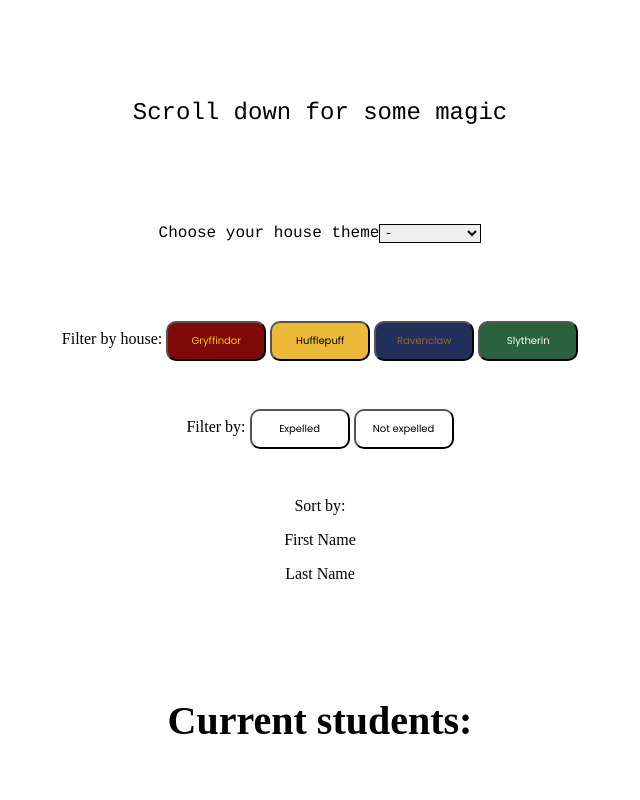
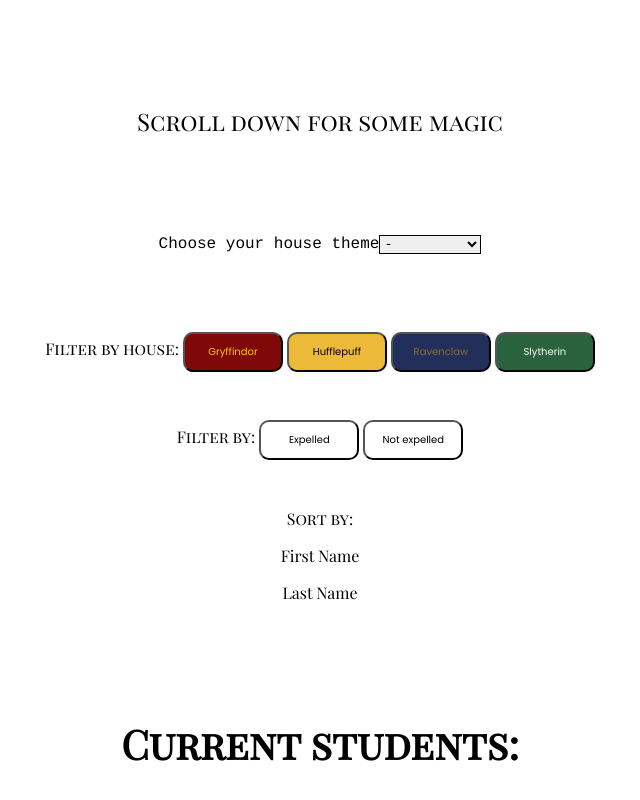
Before and after one commit to meganelndn/hogwarts-students, a plain HTML site: page index.html in a window 1280 px wide. Shown: the part 478-1278 px from the top of the page, without its empty margins (320-960 px from the left). Drawn offline with nearby package versions, Linux system fonts and the light colour scheme; no server answers; files whose address does not match are found by name.

Commit message:
imported more fonts

```diff
--- a/style.css
+++ b/style.css
@@ -1,4 +1,5 @@
 @import url('https://fonts.googleapis.com/css?family=Poppins&display=swap');
+@import url('https://fonts.googleapis.com/css?family=Playfair+Display|Playfair+Display+SC&display=swap');
 
 * {
     box-sizing: border-box;
@@ -7,8 +8,8 @@
 :root {
     --primary-color: white;
     --secondary-color: black;
-    --h1Color: 'Playfair Display', serif;
-    --main-font: 'Playfair Display', serif;
+    --h1-font: 'Playfair Display';
+    --main-font: 'Playfair Display SC';
 }
 
 @supports (display: grid) {
@@ -49,13 +50,12 @@ h2 {
     color: var(--secondary-color);
     font-family: var(--main-font);
     text-align: center;
-    font-family: "Courier";
     font-weight: 100;
 }
 
 p {
     color: var(--secondary-color);
-    font-family: var(--main-font);
+    font-family: var(--h1-font);
     text-align: center;
 }
 
@@ -186,12 +186,12 @@ article {
     display: block;
     margin-left: auto;
     margin-right: auto;
-    width: 25%;
+    width: 30%;
 }
 
 .photo {
     position: relative;
-    width: 20%;
+    width: 18%;
 }
 
 /*-----------------------THEMES--------------------*/
```
